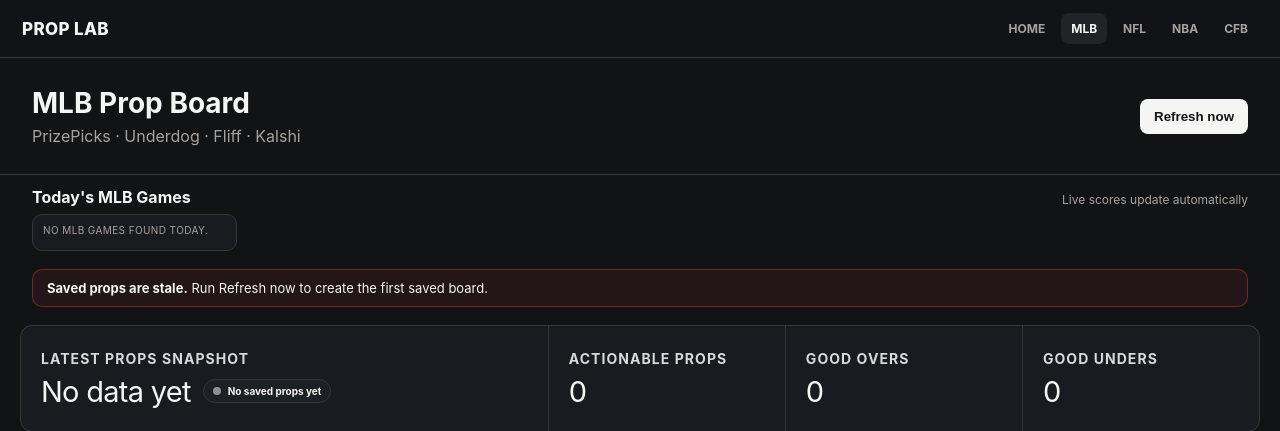
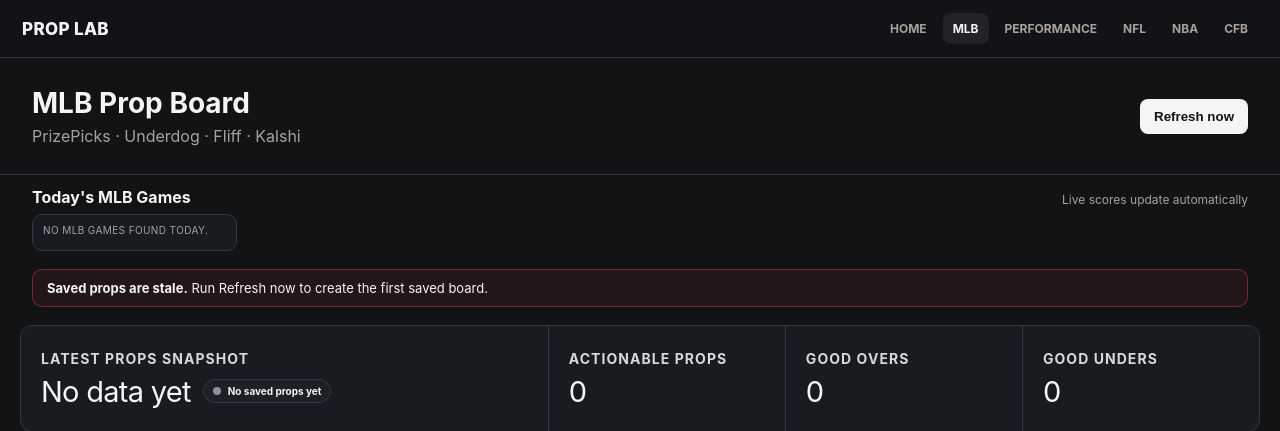
Before and after one commit to Jsweet32/Prop-Lab, a FastAPI app: page /mlb in a window 1280 px wide. Shown: the top 431 px of the page. Run offline with FastAPI, Linux system fonts and the light colour scheme; data that the repository does not hold is empty; some libraries are stand-ins or nearby versions.

Commit message:
Update index.html

```diff
--- a/Prop_Lab_MultiSport_Starter_Project/app/templates/mlb/index.html
+++ b/Prop_Lab_MultiSport_Starter_Project/app/templates/mlb/index.html
@@ -380,6 +380,7 @@ main{
   <div class="site-links">
     <a class="site-link" href="/">HOME</a>
     <a class="site-link active" href="/mlb">MLB</a>
+    <a class="site-link" href="/mlb/performance">PERFORMANCE</a>
     <a class="site-link" href="/nfl">NFL</a>
     <a class="site-link" href="/nba">NBA</a>
     <a class="site-link" href="/cfb">CFB</a>
```
